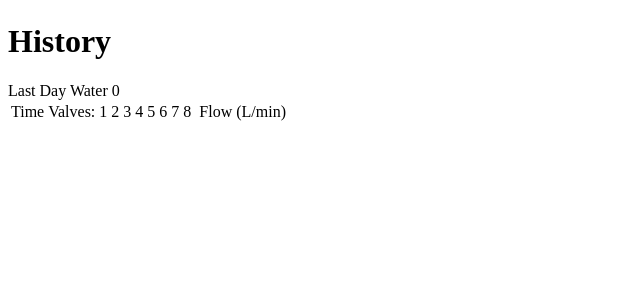
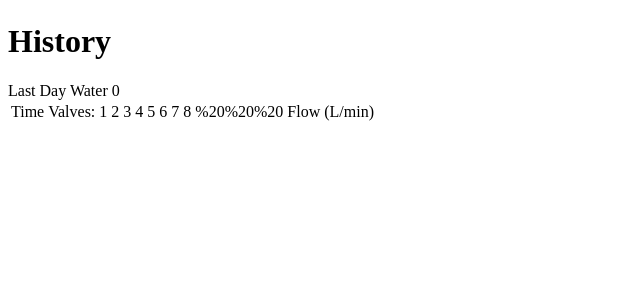
Before and after one commit to melhof/Badulina-control-system, a Flask app: page /history/ in a window 1280 px wide. Shown: the part 138-438 px from the top of the page, without its empty margins (0-640 px from the left). Run offline with Flask 2, Linux system fonts and the light colour scheme; data that the repository does not hold is empty.

Commit message:
spacespacespace

```diff
--- a/templates/history.html
+++ b/templates/history.html
@@ -27,6 +27,7 @@
               </td>
             {% endfor %}
             <td>
+                %20%20%20
             </td>
             <td>
                 Flow (L/min)
@@ -50,6 +51,7 @@
               </td>
             {% endfor %}
             <td>
+            %20%20%20
             </td>
             <td>
             {{ reading.data | int}}
```
